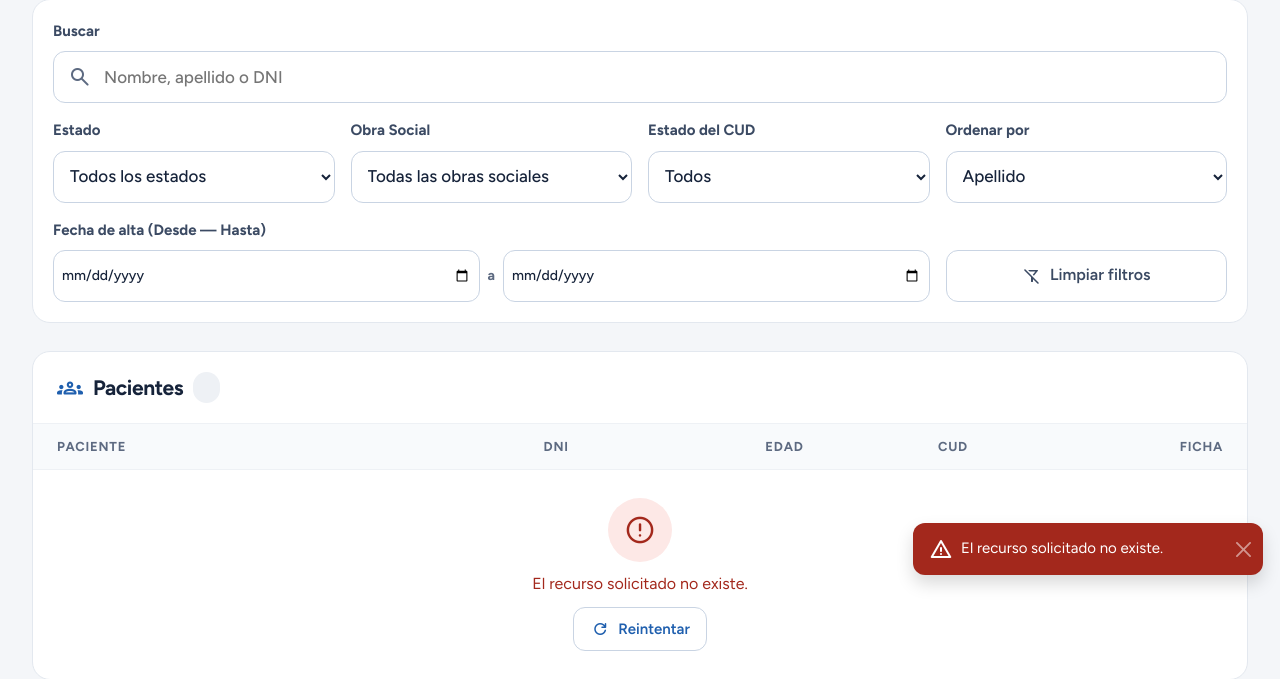
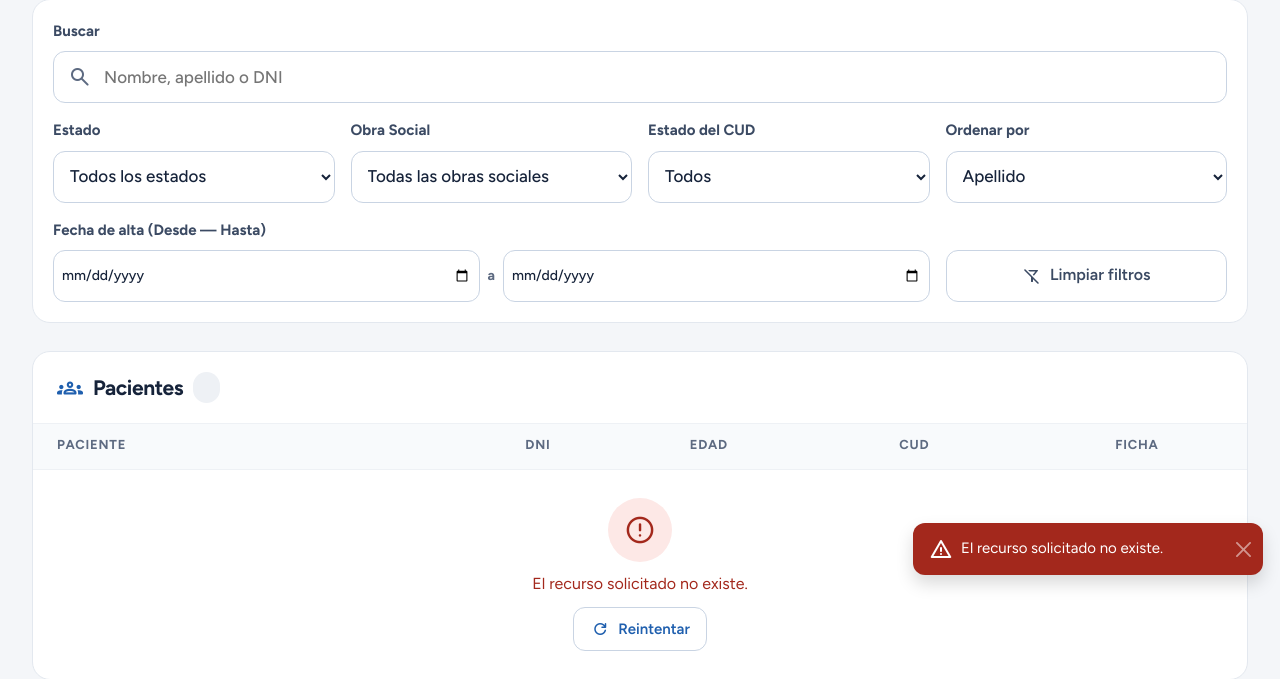
Before and after one commit to FabianS31/Proyecto_Eduges, a Django app: template SistemaEduGes/Frontend/templates/pacientes.html in a window 1280 px wide. Shown: the part 208-887 px from the top of the page. Run offline with Django 5.2, Linux system fonts and the light colour scheme; the template is opened without the code that fills it, so the values that code supplies are empty.

Commit message:
Frontend: corregir alineacion y responsive de tabla pacientes

```diff
--- a/SistemaEduGes/Frontend/static/css/eduges.css
+++ b/SistemaEduGes/Frontend/static/css/eduges.css
@@ -436,11 +436,43 @@ h1, h2 { margin: 0; }
 .eg-table__action { display: flex; justify-content: flex-end; }
 .eg-table__head > :last-child { text-align: right; }
 
-.eg-table--pacientes :is(.eg-table__head, .eg-table__row) > :nth-child(1) { flex: 2.2 1 260px; }
-.eg-table--pacientes :is(.eg-table__head, .eg-table__row) > :nth-child(2) { flex: 1 1 110px; }
-.eg-table--pacientes :is(.eg-table__head, .eg-table__row) > :nth-child(3) { flex: .8 1 80px; }
-.eg-table--pacientes :is(.eg-table__head, .eg-table__row) > :nth-child(4) { flex: 1.4 1 150px; }
-.eg-table--pacientes :is(.eg-table__head, .eg-table__row) > :nth-child(5) { flex: 1 0 130px; }
+/* Pacientes: mismas columnas lógicas en encabezado y filas, para ambos roles. */
+#tabla-pacientes {
+  overflow-x: auto;
+  --pacientes-columnas: [paciente] minmax(220px, 2.2fr) [dni] minmax(110px, 1fr) [edad] minmax(80px, .8fr) [cud] minmax(150px, 1.4fr) [ficha] minmax(130px, 1fr);
+  --pacientes-ancho-minimo: 850px;
+}
+#tabla-pacientes.eg-table--admin {
+  --pacientes-columnas: [paciente] minmax(200px, 2.1fr) [dni] minmax(110px, .9fr) [edad] minmax(65px, .7fr) [profesional] minmax(140px, 1.5fr) [cud] minmax(150px, 1.2fr) [ficha] minmax(130px, .9fr);
+  --pacientes-ancho-minimo: 950px;
+}
+#tabla-pacientes :is(.eg-table__head, .eg-table__row) {
+  display: grid;
+  grid-template-columns: var(--pacientes-columnas);
+  min-width: var(--pacientes-ancho-minimo);
+}
+#tabla-pacientes .eg-table__head {
+  height: auto;
+  min-height: 46px;
+  overflow: visible;
+  line-height: 1.4;
+  padding-top: 12px;
+  padding-bottom: 12px;
+}
+#tabla-pacientes :is(.eg-table__head, .eg-table__row) > * {
+  min-width: 0;
+  white-space: normal;
+  overflow-wrap: anywhere;
+}
+#tabla-pacientes .col-paciente { grid-column: paciente; text-align: left; }
+#tabla-pacientes .col-dni { grid-column: dni; text-align: center; }
+#tabla-pacientes .col-edad { grid-column: edad; text-align: center; }
+#tabla-pacientes .col-profesional { grid-column: profesional; text-align: left; overflow: visible; }
+#tabla-pacientes .col-cud { grid-column: cud; text-align: center; }
+#tabla-pacientes .col-ficha { grid-column: ficha; text-align: center; justify-content: center; }
+#tabla-pacientes .eg-cud { align-items: center; }
+#tabla-pacientes .eg-cud .eg-chip { white-space: normal; }
+#tabla-pacientes .col-ficha .eg-btn { width: auto; }
 
 .eg-table--pros :is(.eg-table__head, .eg-table__row) > :nth-child(1) { flex: 2 1 260px; }
 .eg-table--pros :is(.eg-table__head, .eg-table__row) > :nth-child(2) { flex: 1 1 110px; }
--- a/SistemaEduGes/Frontend/static/js/paginas/pacientes.js
+++ b/SistemaEduGes/Frontend/static/js/paginas/pacientes.js
@@ -199,22 +199,22 @@ function filaPaciente(p) {
         : metaTexto;
     return html`
         <div class="eg-table__row" role="row" data-paciente-id="${p.id_paciente}">
-            <div class="eg-table__main" role="cell">
+            <div class="eg-table__main col-paciente" role="cell">
                 <div>
                     <div class="eg-table__name">${nombreCompleto(p, { apellidoPrimero: true })}</div>
                     <div class="eg-table__meta">${meta}</div>
                 </div>
             </div>
-            <span class="eg-table__num" role="cell"><span class="visually-hidden">DNI </span>${formatearDni(p.dni)}</span>
-            <span role="cell">${textoEdad(p.edad)}</span>
+            <span class="eg-table__num col-dni" role="cell"><span class="visually-hidden">DNI </span>${formatearDni(p.dni)}</span>
+            <span class="col-edad" role="cell">${textoEdad(p.edad)}</span>
             ${esAdministrador(estado.usuario) ? html`
                 <div class="col-profesional text-truncate" role="cell">
                     ${p.profesional_responsable
                         ? html`<span class="fw-semibold">${p.profesional_responsable.apellido}, ${p.profesional_responsable.nombre}</span>`
                         : html`<span class="text-secondary small">—</span>`}
                 </div>` : ''}
-            <div role="cell">${celdaCud(p.cud_vencimiento)}</div>
-            <div class="eg-table__action" role="cell">
+            <div class="col-cud" role="cell">${celdaCud(p.cud_vencimiento)}</div>
+            <div class="eg-table__action col-ficha" role="cell">
                 <button type="button" class="eg-btn" data-accion="ver-ficha" aria-label="Ver ficha de ${nombreCompleto(p)}">
                     ${icono('folder_open')}Ver ficha
                 </button>
--- a/SistemaEduGes/Frontend/templates/pacientes.html
+++ b/SistemaEduGes/Frontend/templates/pacientes.html
@@ -25,13 +25,6 @@
 <div id="aviso-cud" hidden></div>
 
 <style>
-.eg-table--admin :is(.eg-table__head, .eg-table__row) > :nth-child(1) { flex: 2.1 1 200px; }
-.eg-table--admin :is(.eg-table__head, .eg-table__row) > :nth-child(2) { flex: 0.9 1 95px; }
-.eg-table--admin :is(.eg-table__head, .eg-table__row) > :nth-child(3) { flex: 0.7 1 65px; }
-.eg-table--admin :is(.eg-table__head, .eg-table__row) > .col-profesional { flex: 1.5 1 140px; }
-.eg-table--admin :is(.eg-table__head, .eg-table__row) > :nth-child(5) { flex: 1.2 1 120px; }
-.eg-table--admin :is(.eg-table__head, .eg-table__row) > :nth-child(6) { flex: 0.9 0 110px; }
-
 /* Filtros Pacientes: Responsive, ordenado y sin desfasajes */
 #filtros-pacientes {
     display: grid !important;
@@ -186,14 +179,14 @@
             <span class="eg-chip eg-chip--count" id="pacientes-total" aria-live="polite">&nbsp;</span>
         </div>
     </div>
-    <div class="eg-table eg-table--pacientes" id="tabla-pacientes" role="table" aria-labelledby="pacientes-titulo-listado">
+    <div class="eg-table eg-table--pacientes" id="tabla-pacientes" tabindex="0" role="table" aria-labelledby="pacientes-titulo-listado">
         <div class="eg-table__head" role="row">
-            <span role="columnheader">Paciente</span>
-            <span role="columnheader">DNI</span>
-            <span role="columnheader">Edad</span>
+            <span role="columnheader" class="col-paciente">Paciente</span>
+            <span role="columnheader" class="col-dni">DNI</span>
+            <span role="columnheader" class="col-edad">Edad</span>
             <span role="columnheader" id="th-profesional" class="col-profesional d-none">Profesional</span>
-            <span role="columnheader">CUD</span>
-            <span role="columnheader">Ficha</span>
+            <span role="columnheader" class="col-cud">CUD</span>
+            <span role="columnheader" class="col-ficha">Ficha</span>
         </div>
         <div role="rowgroup" id="pacientes-cuerpo"></div>
     </div>
```
